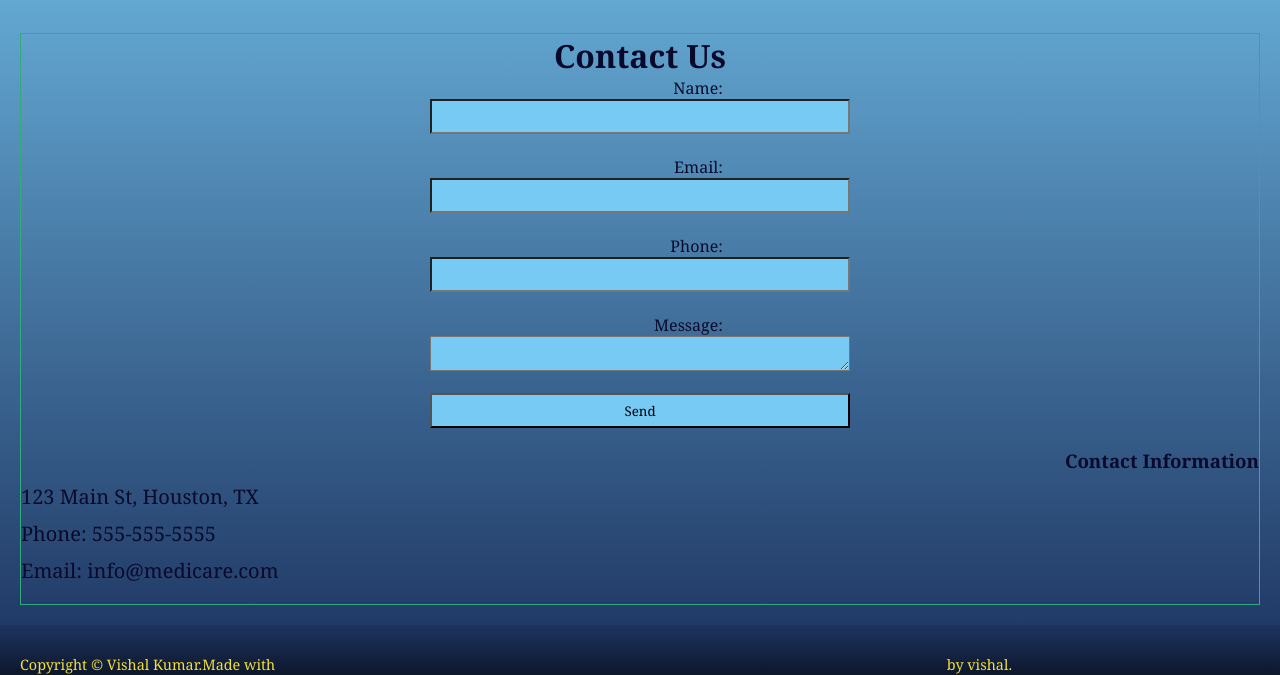
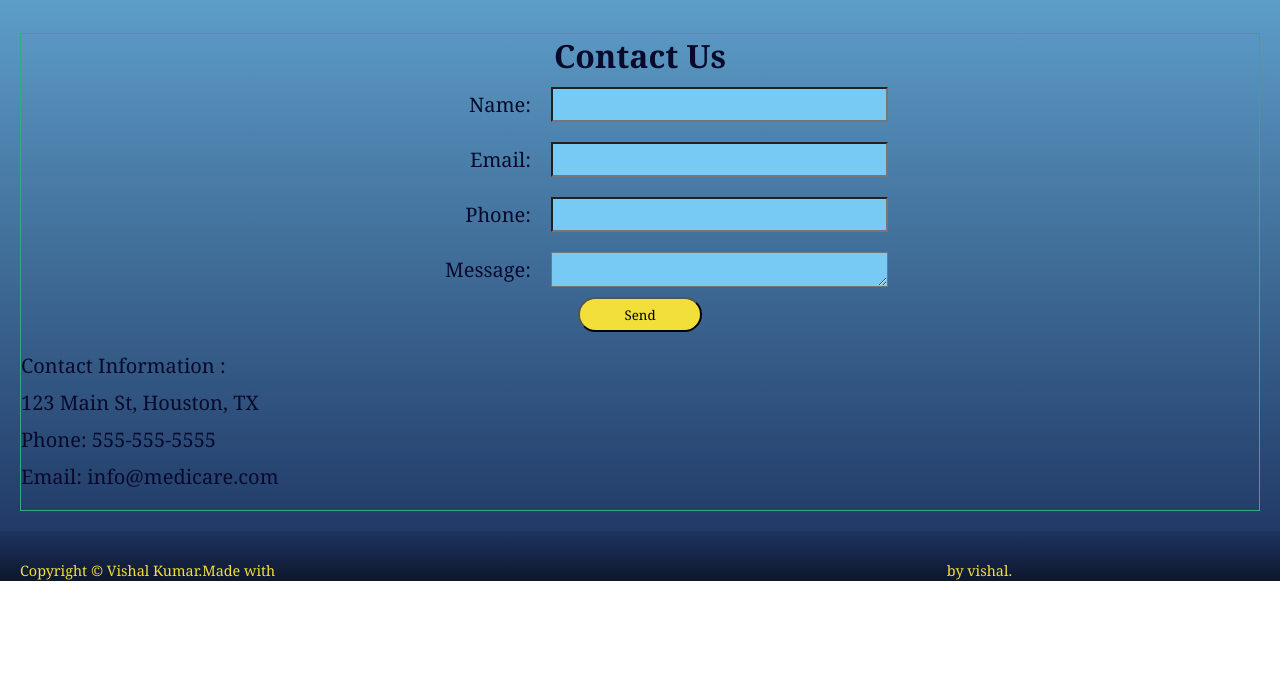
Before and after one commit to VishalKumar3107/medicare, a plain HTML site: page ProvidersNearMe/index.html in a window 1280 px wide. Shown: the part 1060-1735 px from the top of the page. After the commit the page ends 1641 px from the top, so only its background shows below. Drawn offline with Linux system fonts and the light colour scheme; some icons are missing.

Commit message:
Update index.html

```diff
--- a/ProvidersNearMe/index.html
+++ b/ProvidersNearMe/index.html
@@ -112,22 +112,25 @@
         <div class="contact-container">
             <h1>Contact Us</h1>
             <form>
-              <label for="name">Name:</label>
+                <p> <label for="name">Name:</label>
                     <input type="text" id="name" name="name" required>
-              <br>
-              <label for="email">Email:</label>
+                </p>
+
+                <p><label for="email">Email:</label>
                     <input type="email" id="email" name="email" required>
-              <br>
-              <label for="phone">Phone:</label>
+                </p>
+
+                <p><label for="phone">Phone:</label>
                     <input type="tel" id="phone" name="phone" required>
-              <br>
-              <label for="message">Message:</label>
+                </p>
+
+                <p><label for="message">Message:</label>
                     <textarea id="message" name="message" required></textarea>
-              <br>
-              <input type="submit" value="Send">
+                </p>
+                <input class="submit" type="submit" value="Send">
             </form>
             <div class="contact-info">
-              <h3>Contact Information</h3>
+                <p>Contact Information :</p>
                 <p>123 Main St, Houston, TX</p>
                 <p>Phone: 555-555-5555</p>
                 <p>Email: info@medicare.com</p>
```
Lines whose indentation alone changed are shown as unchanged.
